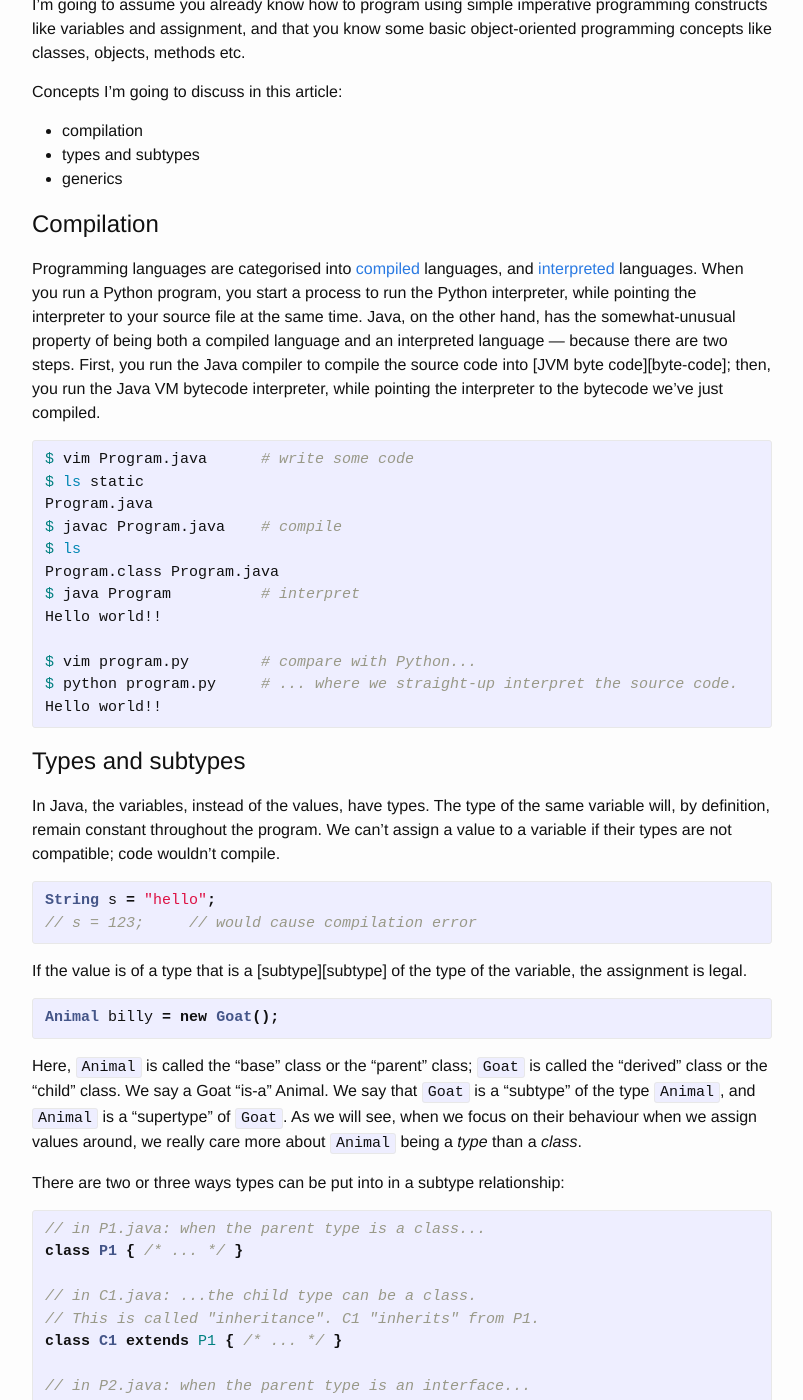
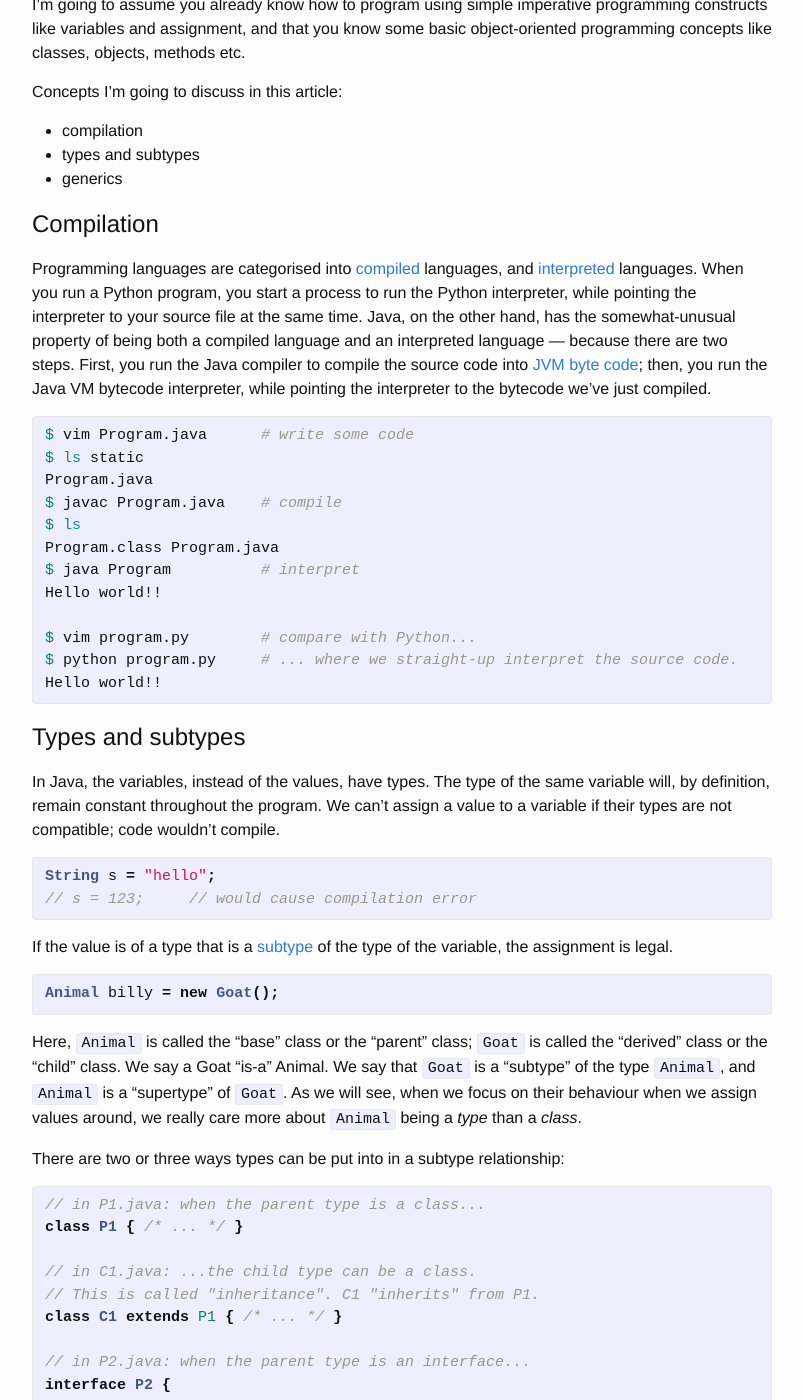
Before and after one commit to easoncxz/blog, a Jekyll site: the page built from _posts/2017-04-18-java-the-interesting-parts.markdown, in a window 1280 px wide and 1400 px high, scrolled down 438 px. Shown: the whole window, without its empty margins (238-1041 px from the left). Built offline with Jekyll 4.4.1, drawn with Linux system fonts in a browser that asks for light colours; part of the change alters nothing that is shown.

Commit message:
Fill in missing references

```diff
--- a/_posts/2017-04-18-java-the-interesting-parts.markdown
+++ b/_posts/2017-04-18-java-the-interesting-parts.markdown
@@ -443,6 +443,8 @@ that this article has given you some new ideas to think about, and perhaps a bit
 of motivation and curiosity to look for other interesting features in various
 languages. Until next time!
 
+[subtype]: https://en.wikipedia.org/wiki/Subtyping
+[byte-code]: https://en.wikipedia.org/wiki/Java_bytecode
 [compiled]: https://en.wikipedia.org/wiki/Compiled_language
 [interpreted]: https://en.wikipedia.org/wiki/Interpreted_language
 [liskov]: http://wiki.c2.com/?LiskovSubstitutionPrinciple
```
